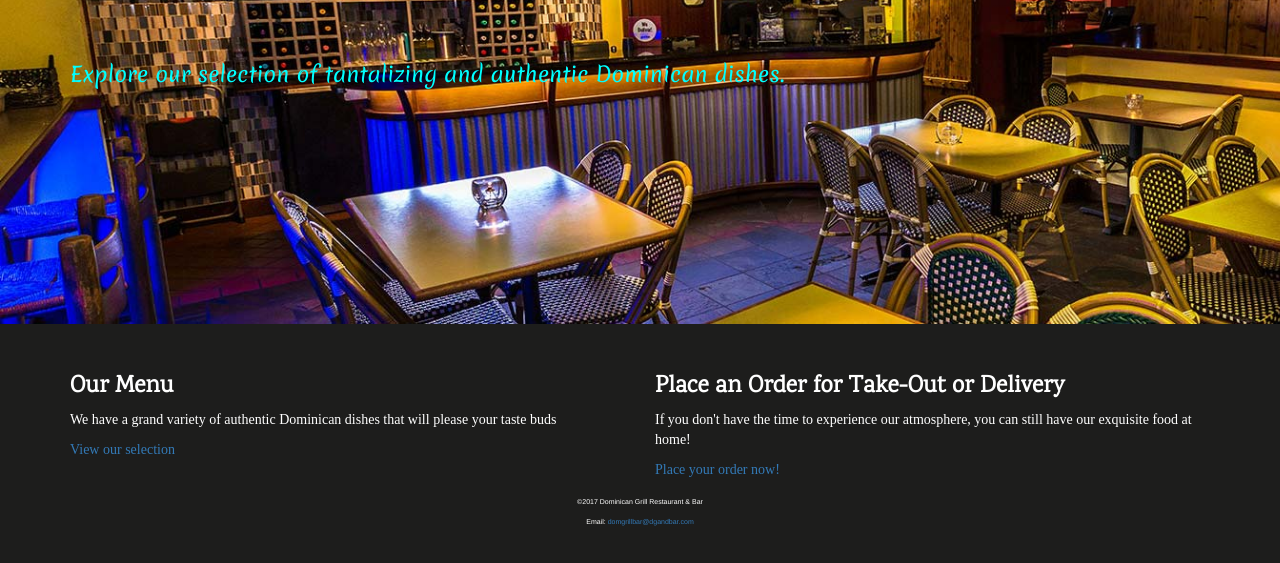
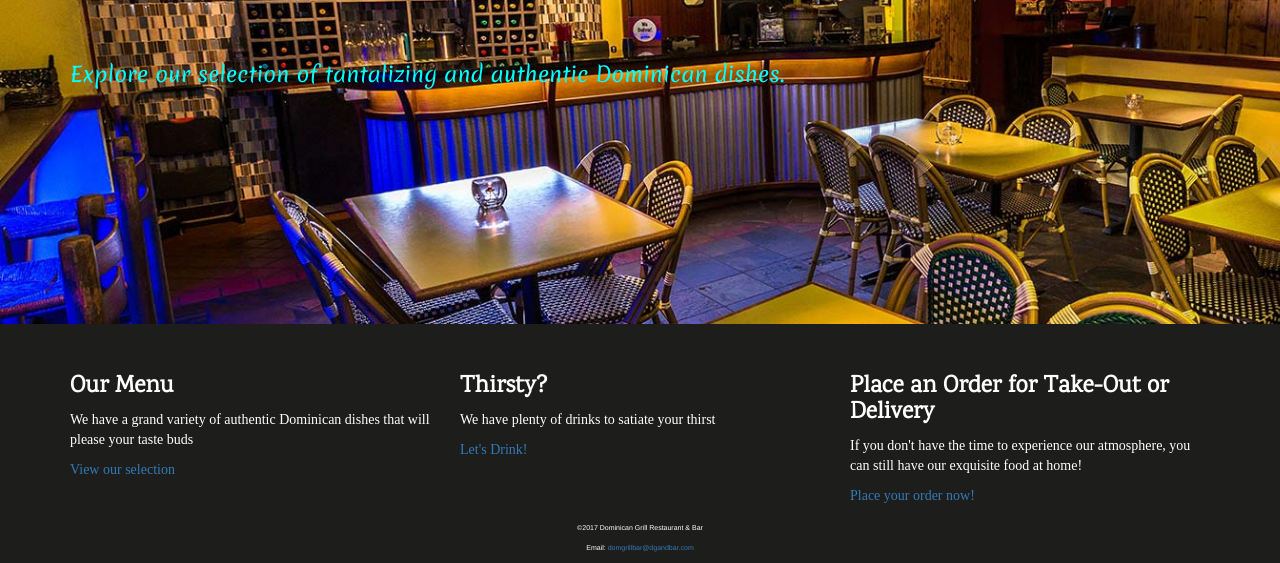
Before and after one commit to brortiz91/dom-restaurant, a plain HTML site: page index.html in a window 1280 px wide. Shown: the part 252-815 px from the top of the page. Drawn offline with nearby package versions, Linux system fonts and the light colour scheme; a web font is replaced by a local one.

Commit message:
current update of site

```diff
--- a/css/rstyles.css
+++ b/css/rstyles.css
@@ -38,7 +38,7 @@ body {
 	color: white;
 }
 
-#home:visited{
+#home:visited {
 	color: white;
 }
 
--- a/index.html
+++ b/index.html
@@ -37,12 +37,17 @@
 	<div class="learn-more">
 		<div class="container">
 			<div class="row">
-				<div class="col-md-6">
+				<div class="col-md-4">
 					<h3>Our Menu</h3>
 					<p>We have a grand variety of authentic Dominican dishes that will please your taste buds</p>
 					<p><a href="menu.html">View our selection</a></p>
 				</div>
-				<div class="col-md-6">
+				<div class="col-md-4">
+					<h3>Thirsty?</h3>
+					<p>We have plenty of drinks to satiate your thirst</p>
+					<p><a href="drinks.html">Let's Drink!</a></p>
+				</div>
+				<div class="col-md-4">
 					<h3>Place an Order for Take-Out or Delivery</h3>
 					<p>If you don't have the time to experience our atmosphere, you can still have our exquisite food at home! </p>
 					<p><a href="order.html">Place your order now!</a></p>
```
Also changed, not shown: js/order.js (+6 -1 lines).
